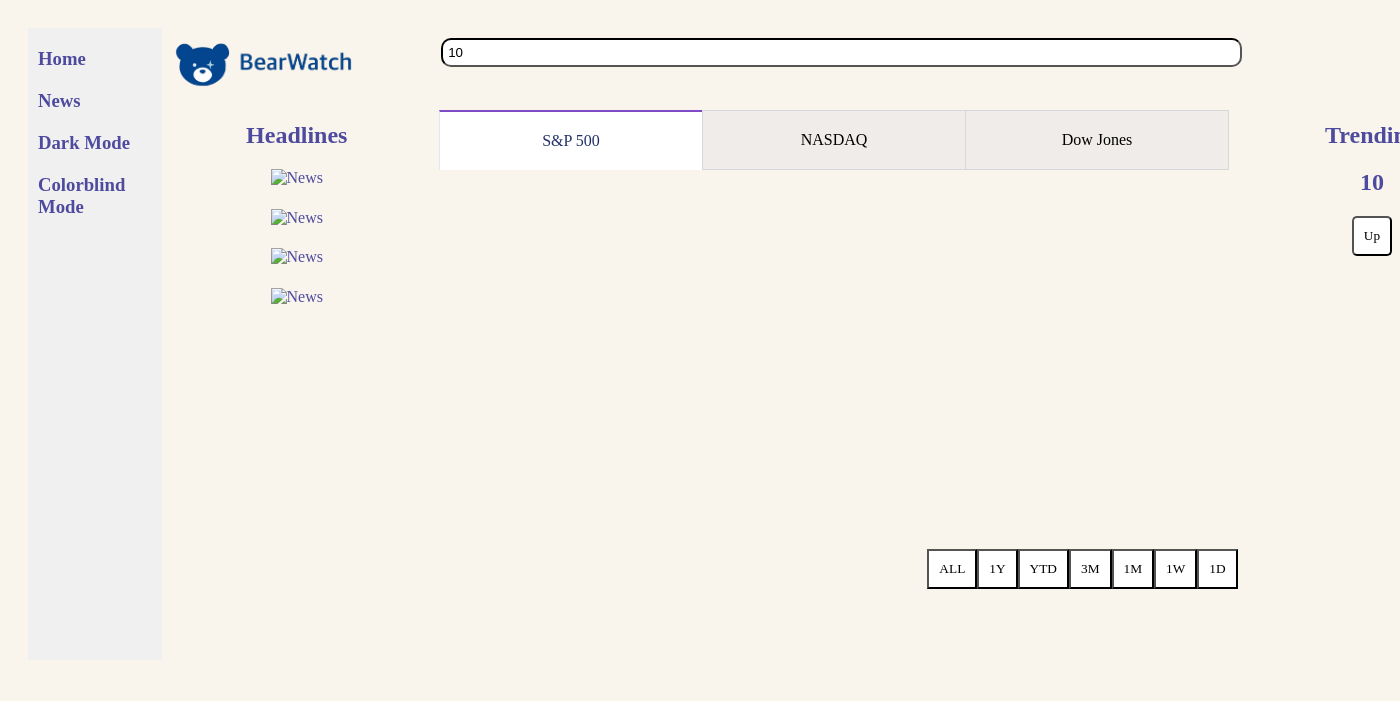
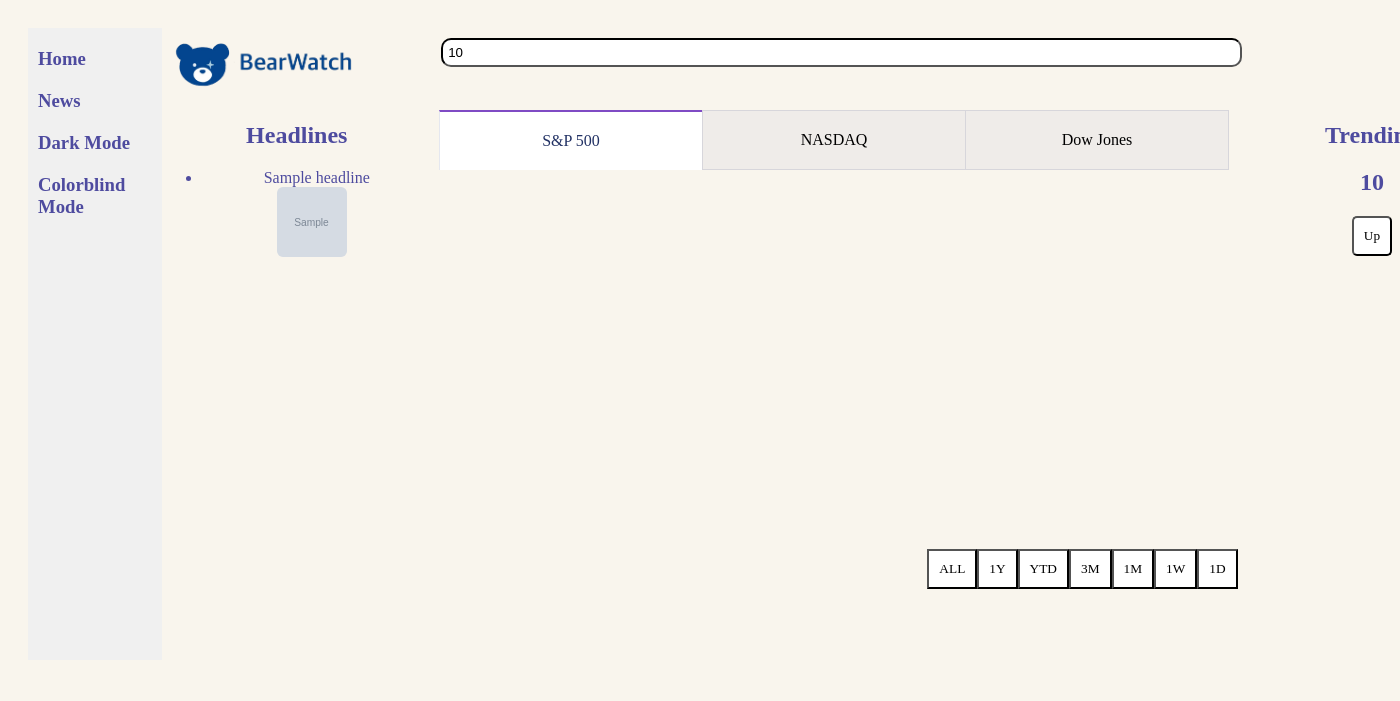
Before and after one commit to aishaahmadd/BearWatch, a Flask app: template templates/home.html in a window 1400 px wide; the page is wider, and only the part inside the window is pictured. Shown: the top 701 px of that part. Run offline with Flask 3, Linux system fonts and the light colour scheme; the template is opened without the code that fills it: most values are stand-ins (such as "Sample title", 1, 10 or a date in 2020); grey boxes marked "Sample" are stand-in pictures; parts of the project's set-up code (start-up, migrations or seed data) failed here and were passed over.

Commit message:
merged home.html's

```diff
--- a/templates/home.html
+++ b/templates/home.html
@@ -76,22 +76,12 @@
         <!--HEADLINES-->
         <div id = "headlines">
             <h2><a href="news.html">Headlines</a></h2>
-            <div class="news-line" id="line1">
-                <img src="" alt="News" />
-                <h1 class="title"> </h1>
-            </div>
-            <div class="news-line" id="line2">
-                <img src="" alt="News" />
-                <h1 class="title"> </h1>
-            </div>
-            <div class="news-line" id="line3">
-                <img src="" alt="News" />
-                <h1 class="title"> </h1>
-            </div>
-            <div class="news-line" id="line4">
-                <img src="" alt="News" />
-                <h1 class="title"> </h1>
-            </div>
+            <ul>
+                {% for headline in home_news %}
+                    <li><a href="{{ headline.link }}" target="_blank">{{ headline.title }}</a></li>
+                    <img src="{{ headline.image }}" alt="News Image" class="headline-img">
+                {% endfor %}
+            </ul>
         </div>
 
         <!--TRENDING-->
```
